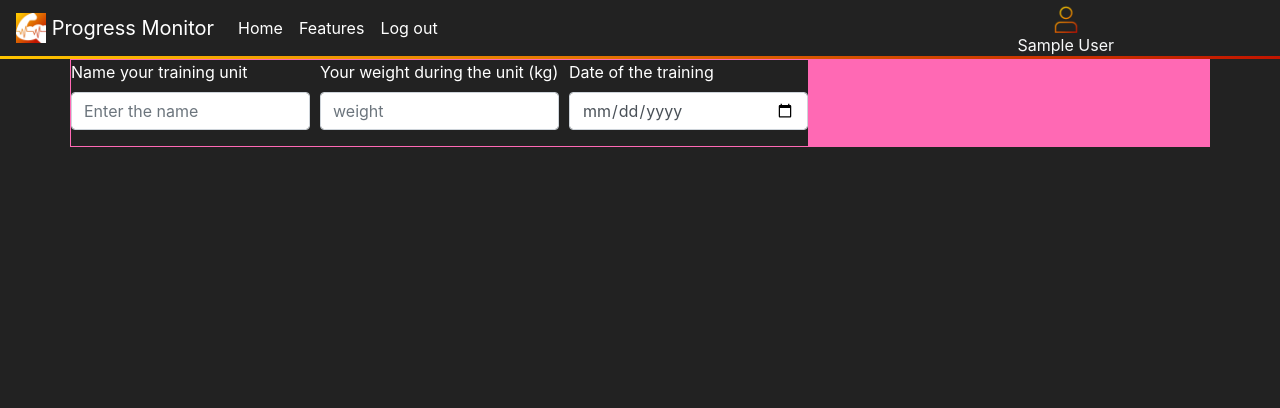
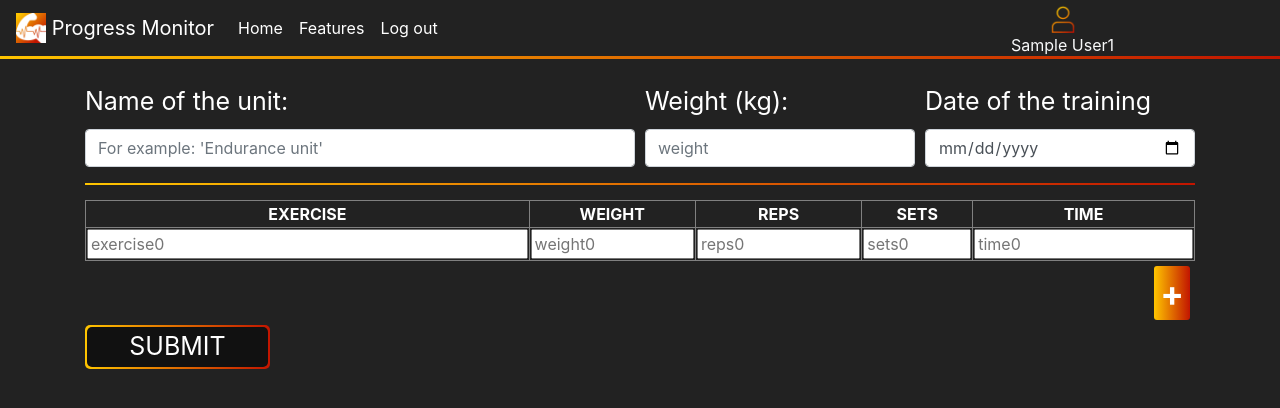
Before and after one commit to Deniorrr/workout_journal, a PHP site: page /add_unit.php in a window 1280 px wide. Shown: the top 408 px of the page. Run offline with PHP 8.4, Linux system fonts and the light colour scheme; the visitor is signed in with stand-in values (Sample User, id 1).

Commit message:
adding unit and exercises scripts done

```diff
--- a/add_unit.css
+++ b/add_unit.css
@@ -1,8 +1,51 @@
-.row {
-    background-color: hotpink;
-    padding: 1px;
+.unit-form-header {
+    padding-bottom: 2px;
+    margin-bottom: 15px;
+    background: linear-gradient(to left, #c21500, #ffc500);
 }
 
-form {
+.form-group {
+    font-size: 25px;
+}
+
+.inner-header {
     background-color: #222222;
 }
+
+th {
+    text-transform: uppercase;
+    text-align: center;
+}
+
+.form-table {}
+
+.add_button {
+    color: white;
+    background: linear-gradient(to left, #c21500, #ffc500);
+    border-radius: 3px;
+    border: none;
+    font-size: 35px;
+    font-weight: bolder;
+    text-align: center;
+    margin: 5px;
+}
+
+.submit_button {
+    font-size: 25px;
+    border: none;
+    background: #111;
+    color: #fff;
+    width: 100%;
+    border-radius: 5px;
+    text-transform: uppercase;
+}
+
+.submit_button:hover {
+    background: #222;
+}
+
+.submit_wrapper {
+    background: linear-gradient(to left, #c21500, #ffc500);
+    padding: 2px;
+    border-radius: 5px;
+}
--- a/add_unit.php
+++ b/add_unit.php
@@ -8,27 +8,52 @@ if (!isset($_SESSION["name"])) header('Location: index.php');
     <link rel="stylesheet" href="add_unit.css">
 </head>
 <div class="container">
-    <div class="row">
-        <form>
-            <div class="form-row">
-                <div class="col">
+    <div class="row mt-4 ">
+        <form class="col-12" action="add_unit_script.php" method="POST">
+            <div class="unit-form-header">
+                <?php
+                if (!empty($_SESSION["error_text"])) print(" <div class='alert alert-danger' role='alert'>" . $_SESSION["error_text"] . "</div>");
+                //clear the error_text
+                $_SESSION["error_text"] = ""
+                ?>
+                <div class="form-row inner-header">
+                    <div class="col-6">
                         <div class="form-group">
-                        <label for="training_name">Name your training unit</label>
-                        <input type="email" class="form-control" id="training_name" placeholder="Enter the name">
+                            <label for="training_name">Name of the unit:</label>
+                            <input type="text" class="form-control" id="training_name" name="training_name" placeholder="For example: 'Endurance unit'">
                         </div>
                     </div>
-                <div class="col">
+                    <div class="col-3">
                         <div class="form-group">
-                        <label for="weight">Your weight during the unit (kg)</label>
-                        <input type="number" class="form-control" id="weight" placeholder="weight">
+                            <label for="weight">Weight (kg): </label>
+                            <input type="number" class="form-control" id="weight" name="weight" placeholder="weight">
                         </div>
                     </div>
-                <div class="col">
-                    <div class="date">
-                        <label for="weight">Date of the training</label>
-                        <input type="date" class="form-control" id="date" placeholder="date">
+                    <div class="col-3">
+                        <div class="form-group">
+                            <label for="date">Date of the training</label>
+                            <input type="date" class="form-control" id="date" name="date" placeholder="date">
                         </div>
                     </div>
+                </div>
+            </div>
+            <table style="width:100%" border class="form-table">
+                <tr style="width:100%">
+                    <th style="width: 40%">exercise</th>
+                    <th style="width: 15%">weight</th>
+                    <th style="width: 15%">reps</th>
+                    <th style="width: 10%">sets</th>
+                    <th style="width: 20%">time</th>
+                </tr>
+                <script src="script.js"></script>
+            </table>
+            <div class="d-flex justify-content-end">
+                <input type="button" value="+" class="add_button" onclick="add_row()">
+
+                <!-- dodać submita, jakieś usuwanie, sprawdzić czy php to jakoś czyta, poprawić wygląd tabeli -->
+            </div>
+            <div class="submit_wrapper col-2">
+                <input type="submit" value="Submit" class="submit_button">
             </div>
         </form>
     </div>
--- a/index.php
+++ b/index.php
@@ -21,9 +21,9 @@ if (isset($_SESSION["name"])) header('Location: main.php');
 
 ?>
 <div class="container">
-    <div class="row justify-content-md-center">
-        <h1 class="text-center col-md-7 border-bottom-2 border-white">PLZ LOGIN! PLZ</h1>
-    </div>
+  <div class="row justify-content-md-center">
+    <h1 class="text-center col-md-7 border-bottom-2 border-white">PLZ LOGIN! PLZ</h1>
+  </div>
 </div>
 
 
--- a/login_script.php
+++ b/login_script.php
@@ -1,7 +1,7 @@
 <?php
 session_start();
 require_once "connect.php";
-
+if (isset($_SESSION["name"])) header('Location: main.php');
 $connection = @new mysqli($connect[0], $connect[1], $connect[2], $connect[3]);
 
 
@@ -23,8 +23,9 @@ if ($connection->connect_errno) {
         $result = $connection->query($query);
         if ($result->num_rows > 0) {
             $row = $result->fetch_assoc();
+            $_SESSION["error_text"] = NULL;
             $_SESSION["name"] = $row['first_name'];
-            // $_SESSION["name"] =
+            $_SESSION["id"] = $row['ID'];
             header('Location: main.php');
         } else {
             $_SESSION["error_text"] = "Wrong password! Try again";
--- a/main.php
+++ b/main.php
@@ -65,7 +65,7 @@ if (!isset($_SESSION["name"])) header('Location: index.php');
         </div>
       </div>
     </a>
-    <a class="col-md-6" href="add_exercise.php">
+    <!-- <a class="col-md-6" href="add_exercise.php">
       <div class="applet-wrapper applet-right" role="button">
         <div class=" row align-items-center bgc-darker py-4">
           <div class="col-md-4">
@@ -76,7 +76,7 @@ if (!isset($_SESSION["name"])) header('Location: index.php');
           </div>
         </div>
       </div>
-    </a>
+    </a> -->
     <a class="col-md-6" href="add_unit.php">
       <div class="applet-wrapper applet-bottom" role="button">
         <div class="row align-items-center bgc-darker py-4">
@@ -89,6 +89,7 @@ if (!isset($_SESSION["name"])) header('Location: index.php');
         </div>
       </div>
     </a>
+
   </div>
 </div>
 </div>
--- a/navbar.php
+++ b/navbar.php
@@ -42,7 +42,7 @@
 
           <?php
           if (isset($_SESSION["name"])) {
-            echo $_SESSION["name"];
+            echo $_SESSION["name"] . $_SESSION["id"];
           } else {
             echo "Login";
           }
--- /dev/null
+++ b/script.js
@@ -0,0 +1,25 @@
+class Exercise_adder{
+    constructor(){
+        this.iterator = 1
+        this.doc_element = document.getElementsByClassName("form-table")[0]
+        this.columns = ['exercise', 'weight','reps', 'sets', 'time']
+        this.row_content = ""
+        this.generate_row_content(0)
+    }
+    generate_row_content(row_number){
+        this.row_content = "<tr>"
+        this.columns.forEach(element => this.row_content += `<td><input type="text" style="width:100%" name="${element+row_number}" id="${element+row_number}" placeholder="${element+row_number}"></td>`)
+        this.row_content += "</tr>"
+    }
+    add_row(){
+        this.doc_element.innerHTML += this.row_content
+    }
+}
+
+const exercise_adder = new Exercise_adder
+exercise_adder.add_row()
+
+function add_row(){
+    exercise_adder.generate_row_content(exercise_adder.iterator++)
+    exercise_adder.add_row()
+}
```
Also changed, not shown: add_unit_script.php (added, +49 -0 lines), login.php (+8 -49 lines). Lines whose indentation alone changed are shown as unchanged.
